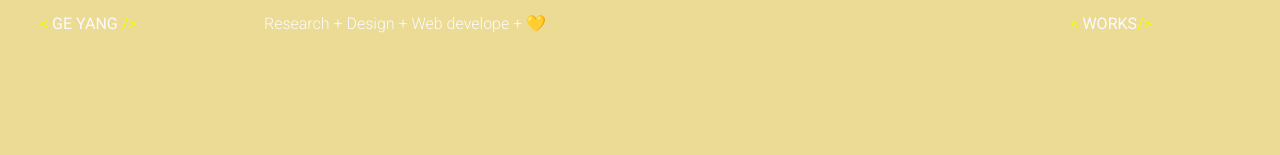
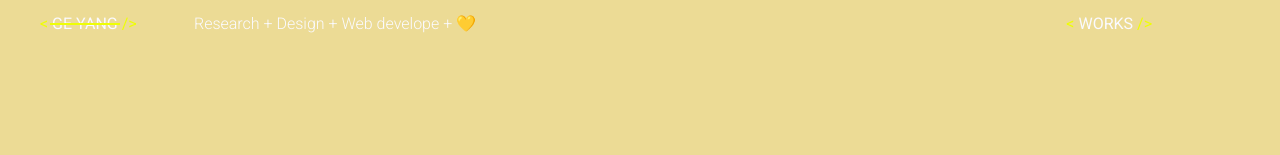
Before and after one commit to ohhyangyang/Portfolio-Yang, a plain HTML site: page index.html in a window 1280 px wide. Shown: the top 155 px of the page. Drawn offline with nearby package versions, Linux system fonts and the light colour scheme.

Commit message:
added nav hover animation

```diff
--- a/assets/css/styles.css
+++ b/assets/css/styles.css
@@ -59,7 +59,6 @@ html {
   scroll-behavior: smooth;
   background-color: var(--first-color);
   isolation: isolate;
-
 }
 body {
   margin: var(--header-height) 0 0 0;
@@ -130,9 +129,6 @@ img {
   top: 0;
   left: 0;
   z-index: var(--z-fixed);
-
-
-
 }
 
 /*===== NAV =====*/
@@ -141,7 +137,6 @@ img {
   display: flex;
   justify-content: space-between;
   align-items: center;
-
 }
 
 .nav-top .yellow {
@@ -160,11 +155,7 @@ img {
   transition: 0.5s;
   /* backdrop-filter: blur(10px); */
   z-index: 99;
-
 }
-
-
-
 
 .nav__item {
   margin-bottom: var(--mb-4);
@@ -179,15 +170,52 @@ img {
   color: var(--dark-color);
 }
 
-
 .nav__logo {
   display: inline-block;
   color: var(--white-color);
-  width: 180px;
+  width: 110px;
+  transition: all 0.2s ease-in-out;
+  position: relative;
+}
 
+/*Hover menu*/
+.hover-item1:after {
+  background-color: var(--second-color);
+  content: "";
+  position: absolute;
+  bottom: 12px;
+  left: 10px;
+  width: 0px;
+  height: 2px;
+  margin: 5px 0 0;
   transition: all 0.2s ease-in-out;
 }
+.nav__hover:hover .hover-item1:after{
+  width: 70px;
+}
 
+.hover-item2::after {
+  background-color: var(--second-color);
+  content: "";
+  position: absolute;
+  bottom: 12px;
+  left: 10px;
+  width: 0px;
+  height: 2px;
+  margin: 5px 0 0;
+  transition: all 0.2s ease-in-out;
+}
+.nav__hover:hover .hover-item2::after{
+  width: 60px;
+}
+
+/*Active menu*/
+.active1::after {
+  width: 70px;
+}
+.active2::after {
+  width: 60px;
+}
 
 
 .nav__small {
@@ -200,7 +228,7 @@ img {
 }
 
 /*=== Burger ===*/
-.nav__works{
+.nav__works {
   position: absolute;
   /* color: var(--white-color); */
   font-size: 1rem;
@@ -209,31 +237,16 @@ img {
   /* background-color: red; */
   right: 5vw;
   transition: all 0.2s ease-in-out;
-
-
 }
-.nav__works a{
+.nav__works a {
   color: var(--white-color);
 }
 
 .nav__works .yellow {
   color: var(--second-color);
-
 }
 
 
-
-
-/*Active menu*/
-.active::after {
-  position: absolute;
-  content: "";
-  width: 100%;
-  height: 0.18rem;
-  left: 0;
-  top: 2rem;
-  background-color: var(--first-color);
-}
 
 /*===== HOME =====*/
 .home {
@@ -256,7 +269,6 @@ img {
   /* text-shadow: 0 10px 10px rgba(0, 0, 0, 0.5); */
   border: var(--second-color) 3px solid;
   border-radius: 50%;
-
 }
 .home__scroll {
   align-self: flex-end;
@@ -317,13 +329,11 @@ img {
   margin-bottom: var(--mb-1);
   transition: all 0.2s ease-in-out;
   display: inline-block;
-
 }
 
 .about__text {
   margin-bottom: var(--mb-4);
   font-weight: 500;
-
 }
 .about__profession {
   display: block;
@@ -346,7 +356,6 @@ img {
   color: var(--second-color);
   margin-bottom: var(--mb-2);
   font-size: 1.8rem;
-
 }
 .skills__name {
   display: inline-block;
@@ -355,29 +364,22 @@ img {
   margin-right: var(--mb-1);
   margin-bottom: var(--mb-1);
   padding: 0.25rem 0.5rem;
-
 }
-
 
 /* ===== CONTACT =====*/
 .contact__container {
   row-gap: 2rem;
-
-
 }
-
 
 .contact__subtitle {
   font-size: 1.8rem;
   color: var(--second-color);
-
 }
 .contact__text {
   display: inline-block;
   font-size: 1.2rem;
   font-weight: 400;
   /* margin-bottom: var(--mb-4); */
-
 }
 .contact__text.email {
   text-decoration: underline;
@@ -412,10 +414,10 @@ img {
   cursor: pointer;
 }
 
-.contact__name{
+.contact__name {
   margin-top: 100px;
+  margin-bottom: 100px;
   font-weight: 300;
-
 }
 
 /* ===== FOOTER=====*/
@@ -444,36 +446,26 @@ img {
   color: var(--first-color);
 }
 
-
-
-
 /*------------------------WORKS----------------------------*/
 /* ===== PORTFOLIO =====*/
 
 .portfolio {
   margin-top: 50px;
-
-
-
 }
-.portfolio .section-title{
+.portfolio .section-title {
   z-index: 20;
 }
 .portfolio__container {
   justify-items: center;
   row-gap: 2rem;
-
-
 }
 .portfolio__img {
   position: relative;
   overflow: hidden;
-
 }
 .portfolio__img img {
   /* border-radius: 0.5rem; */
   /* height: 200px; */
-
 }
 .portfolio__link {
   position: absolute;
@@ -518,11 +510,9 @@ img {
 .portfolio__link-name:hover {
 }
 
-.portfolio__coming{
-
-
+.portfolio__coming {
 }
-.portfolio__coming p{
+.portfolio__coming p {
   text-align: center;
   margin-top: 50px;
   font-weight: 300;
@@ -530,19 +520,7 @@ img {
   font-size: 1.2rem;
 
   color: var(--white-color);
-
-
-
-
-
 }
-
-
-
-
-
-
-
 
 /* ===== MEDIA QUERIES =====*/
 @media screen and (min-width: 768px) {
@@ -560,15 +538,15 @@ img {
     top: 3rem;
   }
 
-  .l-header{
+  .l-header {
     mix-blend-mode: difference;
   }
 
-  .nav__works{
+  .nav__works {
     right: 5vw;
   }
 
-  .nav__small{
+  .nav__small {
     display: inline;
     font-weight: 300;
     color: var(--white-color);
@@ -579,16 +557,14 @@ img {
     color: var(--highlight-color);
   }
 
+  .nav__works:hover {
+    transform: scale(1.2);
+    color: var(--highlight-color);
+  }
 
-.nav__works:hover{
-  transform: scale(1.2);
-  color: var(--highlight-color);
-}
-
-.nav__works:hover a{
-
-  color: var(--highlight-color);
-}
+  .nav__works:hover a {
+    color: var(--highlight-color);
+  }
 
   .active::after {
     background-color: var(--white-color);
@@ -619,15 +595,13 @@ img {
     width: 165px;
   }
 
-  .about__me{
+  .about__me {
     mix-blend-mode: difference;
   }
-  .about__subtitle{
-
+  .about__subtitle {
   }
 
-  .about__text{
-
+  .about__text {
   }
 
   .about__social-icon:hover {
@@ -637,22 +611,19 @@ img {
   .skills__container {
     grid-template-columns: repeat(2, 1fr);
     align-items: center;
-
   }
 
-  .skills__box{
+  .skills__box {
     mix-blend-mode: difference;
   }
 
-  .skills__subtitle{
-
+  .skills__subtitle {
   }
 
-  .skills__name{
-
+  .skills__name {
   }
 
-  .skills__img{
+  .skills__img {
     mix-blend-mode: difference;
   }
 
@@ -668,7 +639,7 @@ img {
     /* z-index: 20; */
   }
 
-  .contact__info{
+  .contact__info {
     mix-blend-mode: difference;
 
     z-index: 40;
@@ -679,24 +650,20 @@ img {
   }
 
   .contact__subtitle {
-
     z-index: 200;
   }
 
   .contact__text {
-
     z-index: 200;
   }
 
-  .contact__name{
-
+  .contact__name {
     z-index: 200;
   }
 
   .footer__container {
     grid-template-columns: repeat(3, 1fr);
     justify-items: center;
-
   }
 
   /*===== CURSOR =====*/
@@ -715,14 +682,11 @@ img {
     justify-content: center;
     align-items: center;
     color: var(--dark-color);
-
   }
 
-  .work-cursor{
+  .work-cursor {
     z-index: 20;
   }
-
-
 
   .expand {
     width: 90px;
@@ -747,7 +711,7 @@ img {
     color: var(--highlight-color);
   }
 
-  .nav__works{
+  .nav__works {
     right: 10vw;
   }
 }
--- a/index.html
+++ b/index.html
@@ -21,7 +21,7 @@
 
         <nav class="nav bd-grid">
             <div class=" nav-top">
-                <a href="#" class="nav__logo"> <span class="yellow">< </span> GE YANG <span class="yellow"> /></span> </a>
+                <a href="#" class="nav__logo nav__hover"> <span class="yellow">< </span> <span class="hover-item1 active1">GE YANG</span>  <span class="yellow"> /></span> </a>
                 <span class="nav__small"> Research + Design + Web develope + 💛</span>
 
             </div>
@@ -30,7 +30,7 @@
 
             <div class="nav__works" id="nav-works">
                 <!-- <span class="menu-btn__burger"></span> -->
-                <a href="./works.html"><span class="yellow"> < </span> WORKS<span class="yellow">/></span></a>
+                <a href="./works.html" class="nav__hover"><span class="yellow"> < </span> <span class="hover-item2">WORKS</span> <span class="yellow">/></span></a>
             </div>
 
 
```
Also changed, not shown: works.html (+2 -2 lines).
